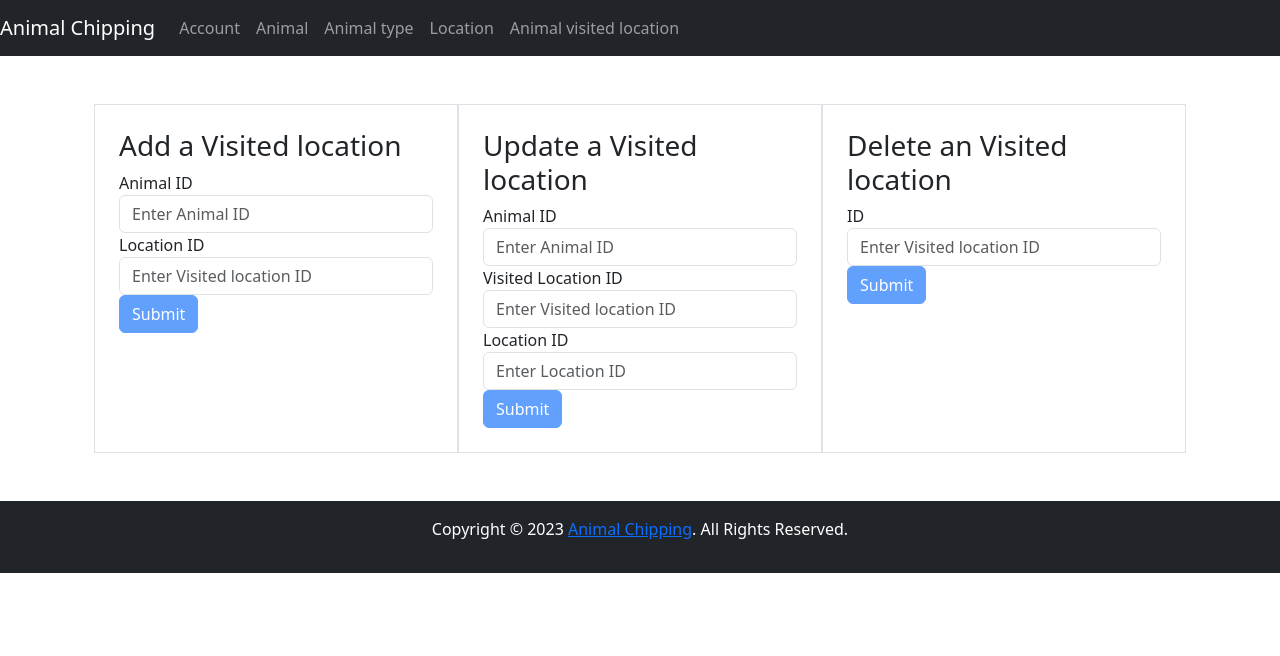
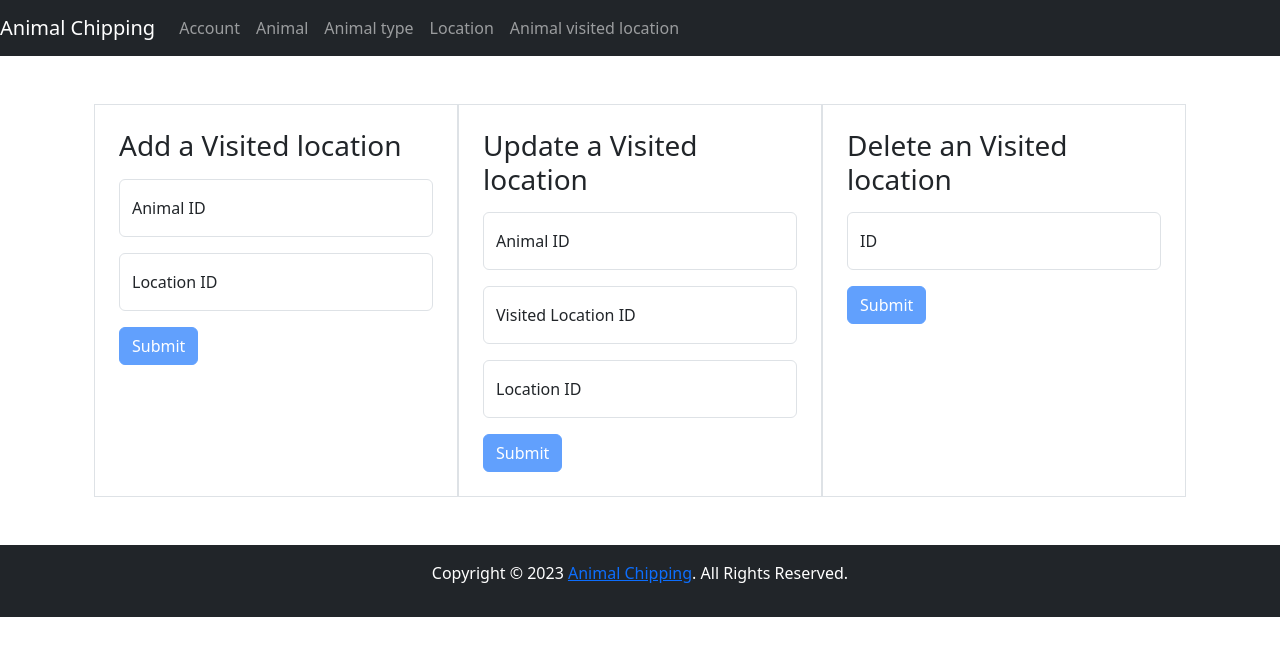
Before and after one commit to krios2146/animal-chipping-api, an Angular app in the folder animal-chipping-front/: page /visited-location in a window 1280 px wide. Shown: the top 656 px of the page. Built offline with nearby package versions, Linux system fonts and the light colour scheme.

Commit message:
feat: add floating labels to the visited-location component

```diff
--- a/animal-chipping-front/src/app/visited-location/visited-location.component.html
+++ b/animal-chipping-front/src/app/visited-location/visited-location.component.html
@@ -2,13 +2,13 @@
     <div class="container border p-4">
         <h3>Add a Visited location</h3>
         <form [formGroup]="addForm" (ngSubmit)="addVisitedLocation()">
-            <div class="form-group">
+            <div class="form-floating my-3">
+                <input type="number" class="form-control" id="animalId" formControlName="animalId" placeholder="Enter Animal ID">
                 <label for="animalId">Animal ID</label>
-                <input type="number" class="form-control" id="animalId" formControlName="animalId" placeholder="Enter Animal ID">
             </div>
-            <div class="form-group">
+            <div class="form-floating my-3">
+                <input type="number" class="form-control" id="locationId" formControlName="locationId" placeholder="Enter Visited location ID">
                 <label for="locationId">Location ID</label>
-                <input type="number" class="form-control" id="locationId" formControlName="locationId" placeholder="Enter Visited location ID">
             </div>
             <button [disabled]="addForm.invalid" type="submit" class="btn btn-primary">Submit</button>
         </form>
@@ -24,17 +24,17 @@
     <div class="container border p-4">
         <h3>Update a Visited location</h3>
         <form [formGroup]="updateForm" (ngSubmit)="updateVisitedLocation()">
-            <div class="form-group">
+            <div class="form-floating my-3">
+                <input type="number" class="form-control" id="animalId" formControlName="animalId" placeholder="Enter Animal ID">
                 <label for="animalId">Animal ID</label>
-                <input type="number" class="form-control" id="animalId" formControlName="animalId" placeholder="Enter Animal ID">
             </div>
-            <div class="form-group">
+            <div class="form-floating my-3">
+                <input type="number" class="form-control" id="visitedLocationId" formControlName="visitedLocationId" placeholder="Enter Visited location ID">
                 <label for="visitedLocationId">Visited Location ID</label>
-                <input type="number" class="form-control" id="visitedLocationId" formControlName="visitedLocationId" placeholder="Enter Visited location ID">
             </div>
-            <div class="form-group">
+            <div class="form-floating my-3">
+                <input type="number" class="form-control" id="locationId" formControlName="locationId" placeholder="Enter Location ID">
                 <label for="locationId">Location ID</label>
-                <input type="number" class="form-control" id="locationId" formControlName="locationId" placeholder="Enter Location ID">
             </div>
             <button [disabled]="updateForm.invalid" type="submit" class="btn btn-primary">Submit</button>
         </form>
@@ -50,9 +50,9 @@
     <div class="container border p-4">
         <h3>Delete an Visited location</h3>
         <form [formGroup]="deleteForm" (ngSubmit)="deleteVisitedLocation()">
-            <div class="form-group">
+            <div class="form-floating my-3">
+                <input type="number" class="form-control" id="visitedLocationId" formControlName="visitedLocationId" placeholder="Enter Visited location ID">
                 <label for="visitedLocationId">ID</label>
-                <input type="number" class="form-control" id="visitedLocationId" formControlName="visitedLocationId" placeholder="Enter Visited location ID">
             </div>
             <button [disabled]="deleteForm.invalid" type="submit" class="btn btn-primary">Submit</button>
             <div class="alert alert-success mt-3" role="alert" *ngIf="isVisitedLocationDeleted">
```
